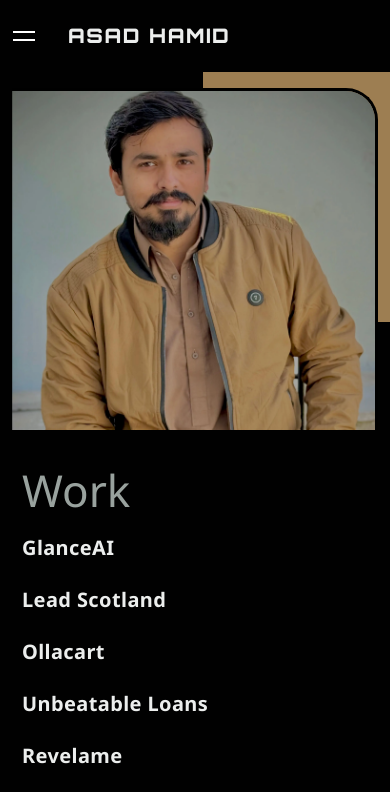
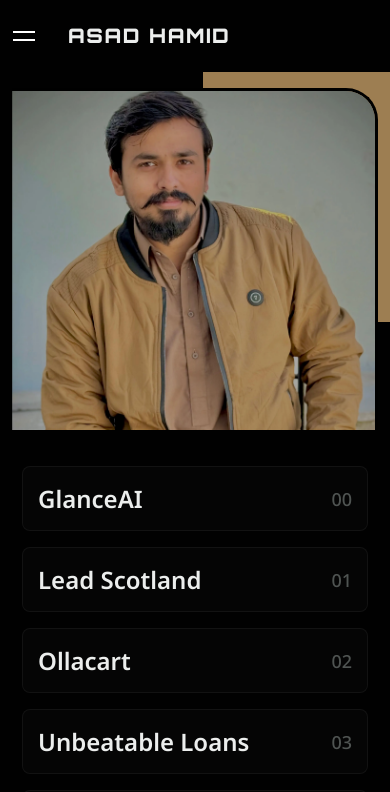
Before and after one commit to Asad786543/asad-portfolio, a Next.js app: page /work in a window 390 px wide. Shown: the top 792 px of the page. Built offline with nearby package versions, Linux system fonts and the light colour scheme.

Commit message:
changes in project

```diff
--- a/assets/asad-ws-data_v0.2.json
+++ b/assets/asad-ws-data_v0.2.json
@@ -1,6 +1,7 @@
 {
     "0": {
         "_id": 0,
+		"image": "/project-images/glanceai/glanceai.png",
         "title": "GlanceAI",
         "about": "GlanceAI is an AI Chrome extension that provides key takeaways, summaries, and related links directly on webpages for efficient browsing.",
         "url": "https://www.glanceai.io/",
@@ -51,8 +52,8 @@
             }
         ]
     },
-	"3": {
-		"_id": 3,
+	"2": {
+		"_id": 2,
 		"title": "Ollacart",
 		"about": "Ollacart is an intuitive and user-friendly online store that seamlessly combines product browsing and purchasing. The website ensures smooth navigation and an efficient shopping experience for customers.",
 		"url": "https://ollacart-kuma1s-projects.vercel.app/",
@@ -75,8 +76,8 @@
 			}
 		]
 	},
-	"4": {
-		"_id": 4,
+	"3": {
+		"_id": 3,
 		"title": "Unbeatable Loans",
 		"about": "Unbeatable Loans is a powerful Chrome extension designed to help users find the best loan offers and monitor interest rates in real time. The landing page effectively highlights the extension’s core features and benefits for loan seekers.",
 		"url": "https://unbeatable-loans.vercel.app/",
@@ -99,8 +100,8 @@
 			}
 		]
 	},
-	"5": {
-		"_id": 5,
+	"4": {
+		"_id": 4,
 		"title": "Revelame",
 		"about": "Revelame is an innovative platform that transforms your photos into personalized prints and products. The site showcases its services, helping users create memorable photo gifts and high-quality prints effortlessly.",
 		"url": "https://www.revelame.co/co/home/",
@@ -123,8 +124,8 @@
 			}
 		]
 	},
-	"6": {
-		"_id": 6,
+	"5": {
+		"_id": 5,
 		"title": "HealthyGo",
 		"about": "At HealthyGo, we transform your dining experience with delicious, nutritious, and convenient meals that nourish the body without compromising on taste. Whether you're aiming for a balanced diet or fitness goals, we have you covered.",
 		"url": "https://healthy-go.netlify.app/",
@@ -147,8 +148,8 @@
 			}
 		]
 	},
-	"7": {
-		"_id": 7,
+	"6": {
+		"_id": 6,
 		"title": "GripGolf",
 		"about": "Grip Golf is your go-to golf academy, offering personalized, high-quality training in a comfortable and innovative environment.",
 		"url": "https://gripgolf.netlify.app/",
--- a/pages/about.js
+++ b/pages/about.js
@@ -26,7 +26,6 @@ const about = () => {
 						  I started my tech career back in 2019 as an intern, learning frontend development. Since then, I&apos;ve worked at several companies, building everything from chrome extensions to SaaS platforms, websites, apps, and even AI web apps. My main focus is full-stack development with Next.js and React.js, but I can tackle almost any project that comes my way.
 
         </p>
-
 
 </div>
 
--- a/pages/work.js
+++ b/pages/work.js
@@ -4,26 +4,25 @@ import Link from 'next/link'
 import Layout from './components/layout.js'
 
 const work = () => {
-
 	return (
 		<Layout>
 			<div id="work-main">
-    <div className="heading"><p>Work</p></div>
-
+				{/* <div className="heading"><p>Work</p></div> */}
 				<div className="work-container">
 					{Object.values(projectsData).map((project) => (
-
-                <Link href={`/${project._id}`} key={project._id} passHref >
-                <div>
-                {project.title}
-            </div >
+						<Link href={`/${project._id}`} key={project._id} passHref>
+							<div className="project-card">
+								<div className="project-content">
+									<h3 className="project-title">{project.title}</h3>
+									<span className="project-tech">{project.technologies}</span>
+								</div>
+								<div className="project-number">
+									{String(project._id).padStart(2, '0')}
+								</div>
+							</div>
 						</Link>
-           ) )}
-
-
-
+					))}
 				</div>
-
 			</div>
 		</Layout>
 	)
--- a/styles/_global.scss
+++ b/styles/_global.scss
@@ -21,7 +21,7 @@ body{
 main{
     display: flex;
     align-items: center;
-    justify-content: center;
+    justify-content: start;
     width: 100%;
 }
 // /* SCROLLBAR CSS START/
--- a/styles/_work.scss
+++ b/styles/_work.scss
@@ -1,24 +1,21 @@
 #work-main {
   display: flex;
   align-items: flex-start;
-    justify-content: center;
+  justify-content: flex-start;
   flex-direction: column;
-    width: 100%;
+  width: 70%;
   height: 100%;
   min-height: 100vh;
-    gap: 42px;
+  gap: 24px;
   padding-left: 36px;
+  padding-top: 130px;
+
   .heading {
     font-family: 'Noto Sans';
     font-style: normal;
     font-weight: 400;
-            font-size: 58px;
+    font-size: 38px;
     line-height: 113%;
-            /* or 45px */
-
-
-            /* dark/text/secondary */
-
     color: #99A29E;
     position: relative;
     animation-name: slide-up;
@@ -28,61 +25,103 @@
   }
 
   .work-container {
-            // background-color: blue;
-            // min-width: 864px;
     position: relative;
     animation-name: slide-up;
     animation-duration: 1s;
     animation-timing-function: ease-in-out;
     animation-iteration-count: 1;
-            // width: 120%;
-            gap: 32px;
-            // margin-top: 100px;
     display: flex;
-            // background-color: red;
-            align-items: flex-start;
-            justify-content: center;
     flex-direction: column;
+    gap: 16px;
+    width: 100%;
+    max-width: 800px;
 
-            // width: fit-content;
-            a{
+    a {
       text-decoration: none;
+      width: 100%;
     }
-            div {
-                font-family: 'Noto Sans';
-                font-style: normal;
-                font-weight: 700;
-                font-size: 42px;
-                line-height: 100%;
-                letter-spacing: 0.02em;
-                color: #ECEEED;
+
+    .project-card {
+      display: flex;
+      justify-content: space-between;
+      align-items: center;
+      padding: 20px;
+      background: rgba(255, 255, 255, 0.02);
+      border: 1px solid rgba(255, 255, 255, 0.05);
+      border-radius: 8px;
       cursor: pointer;
-                text-decoration: none;
-                user-select: none !important;
+      transition: all 0.3s ease;
 
       &:hover {
+        background: rgba(255, 255, 255, 0.05);
+        transform: translateX(10px);
 
-                    text-decoration: underline;
+        .project-title {
+          color: #fff;
+        }
+
+        .project-number {
+          color: #fff;
+        }
+      }
+
+      .project-content {
+        display: flex;
+        flex-direction: column;
+        // gap: 8px;
+
+        .project-title {
+          font-family: 'Noto Sans';
+          font-weight: 600;
+          font-size: 22px;
+          color: #ECEEED;
+          transition: color 0.3s ease;
+        }
+
+        .project-tech {
+          font-family: 'Noto Sans';
+          font-size: 14px;
+          color: #99A29E;
+          opacity: 0.8;
+        }
+      }
+
+      .project-number {
+        font-family: 'Noto Sans';
+        font-size: 24px;
+        font-weight: 500;
+        color: #99A29E;
+        opacity: 0.5;
+        transition: color 0.3s ease;
+      }
     }
   }
 }
 
-
-
-}
 @media only screen and (max-width: 948px) {
-    #work-main{
-        min-height: fit-content !important;
-        padding-left: 22px !important;
-        padding-top: 36px;
+  #work-main {
+    padding: 36px 22px !important;
     gap: 22px;
-        .heading{
+	width: 100% !important;
+    .heading {
       font-size: 44px;
     }
-        .work-container{
-            div{
-                font-size: 20px !important;
+
+    .work-container {
+		max-width: 100% !important;
+      .project-card {
+        padding: 15px;
+
+        .project-content {
+          .project-title {
+            font-size: 24px;
+          }
+        }
+
+        .project-number {
+          font-size: 18px;
         }
       }
     }
   }
+}
--- a/styles/main.css
+++ b/styles/main.css
@@ -294,7 +294,7 @@ body {
 main {
   display: flex;
   align-items: center;
-  justify-content: center;
+  justify-content: start;
   width: 100%;
 }
 
@@ -593,22 +593,21 @@ main {
 #work-main {
   display: flex;
   align-items: flex-start;
-  justify-content: center;
+  justify-content: flex-start;
   flex-direction: column;
-  width: 100%;
+  width: 70%;
   height: 100%;
   min-height: 100vh;
-  gap: 42px;
+  gap: 24px;
   padding-left: 36px;
+  padding-top: 130px;
 }
 #work-main .heading {
   font-family: "Noto Sans";
   font-style: normal;
   font-weight: 400;
-  font-size: 58px;
+  font-size: 38px;
   line-height: 113%;
-  /* or 45px */
-  /* dark/text/secondary */
   color: #99A29E;
   position: relative;
   animation-name: slide-up;
@@ -622,46 +621,83 @@ main {
   animation-duration: 1s;
   animation-timing-function: ease-in-out;
   animation-iteration-count: 1;
-  gap: 32px;
   display: flex;
-  align-items: flex-start;
-  justify-content: center;
   flex-direction: column;
+  gap: 16px;
+  width: 100%;
+  max-width: 800px;
 }
 #work-main .work-container a {
   text-decoration: none;
+  width: 100%;
 }
-#work-main .work-container div {
+#work-main .work-container .project-card {
+  display: flex;
+  justify-content: space-between;
+  align-items: center;
+  padding: 20px;
+  background: rgba(255, 255, 255, 0.02);
+  border: 1px solid rgba(255, 255, 255, 0.05);
+  border-radius: 8px;
+  cursor: pointer;
+  transition: all 0.3s ease;
+}
+#work-main .work-container .project-card:hover {
+  background: rgba(255, 255, 255, 0.05);
+  transform: translateX(10px);
+}
+#work-main .work-container .project-card:hover .project-title {
+  color: #fff;
+}
+#work-main .work-container .project-card:hover .project-number {
+  color: #fff;
+}
+#work-main .work-container .project-card .project-content {
+  display: flex;
+  flex-direction: column;
+}
+#work-main .work-container .project-card .project-content .project-title {
   font-family: "Noto Sans";
-  font-style: normal;
-  font-weight: 700;
-  font-size: 42px;
-  line-height: 100%;
-  letter-spacing: 0.02em;
+  font-weight: 600;
+  font-size: 22px;
   color: #ECEEED;
-  cursor: pointer;
-  text-decoration: none;
-  -webkit-user-select: none !important;
-     -moz-user-select: none !important;
-          user-select: none !important;
+  transition: color 0.3s ease;
 }
-#work-main .work-container div:hover {
-  text-decoration: underline;
+#work-main .work-container .project-card .project-content .project-tech {
+  font-family: "Noto Sans";
+  font-size: 14px;
+  color: #99A29E;
+  opacity: 0.8;
+}
+#work-main .work-container .project-card .project-number {
+  font-family: "Noto Sans";
+  font-size: 24px;
+  font-weight: 500;
+  color: #99A29E;
+  opacity: 0.5;
+  transition: color 0.3s ease;
 }
 
 @media only screen and (max-width: 948px) {
   #work-main {
-    min-height: -moz-fit-content !important;
-    min-height: fit-content !important;
-    padding-left: 22px !important;
-    padding-top: 36px;
+    padding: 36px 22px !important;
     gap: 22px;
+    width: 100% !important;
   }
   #work-main .heading {
     font-size: 44px;
   }
-  #work-main .work-container div {
-    font-size: 20px !important;
+  #work-main .work-container {
+    max-width: 100% !important;
+  }
+  #work-main .work-container .project-card {
+    padding: 15px;
+  }
+  #work-main .work-container .project-card .project-content .project-title {
+    font-size: 24px;
+  }
+  #work-main .work-container .project-card .project-number {
+    font-size: 18px;
   }
 }
 #about-main {
@@ -1088,4 +1124,4 @@ main {
   #project-detail-main .project-detail-container .content-container .main-break {
     display: flex;
   }
-}/*# sourceMappingURL=main.css.map */
+}
```
Also changed, not shown: styles/main.min.css. Lines whose indentation alone changed are shown as unchanged.
